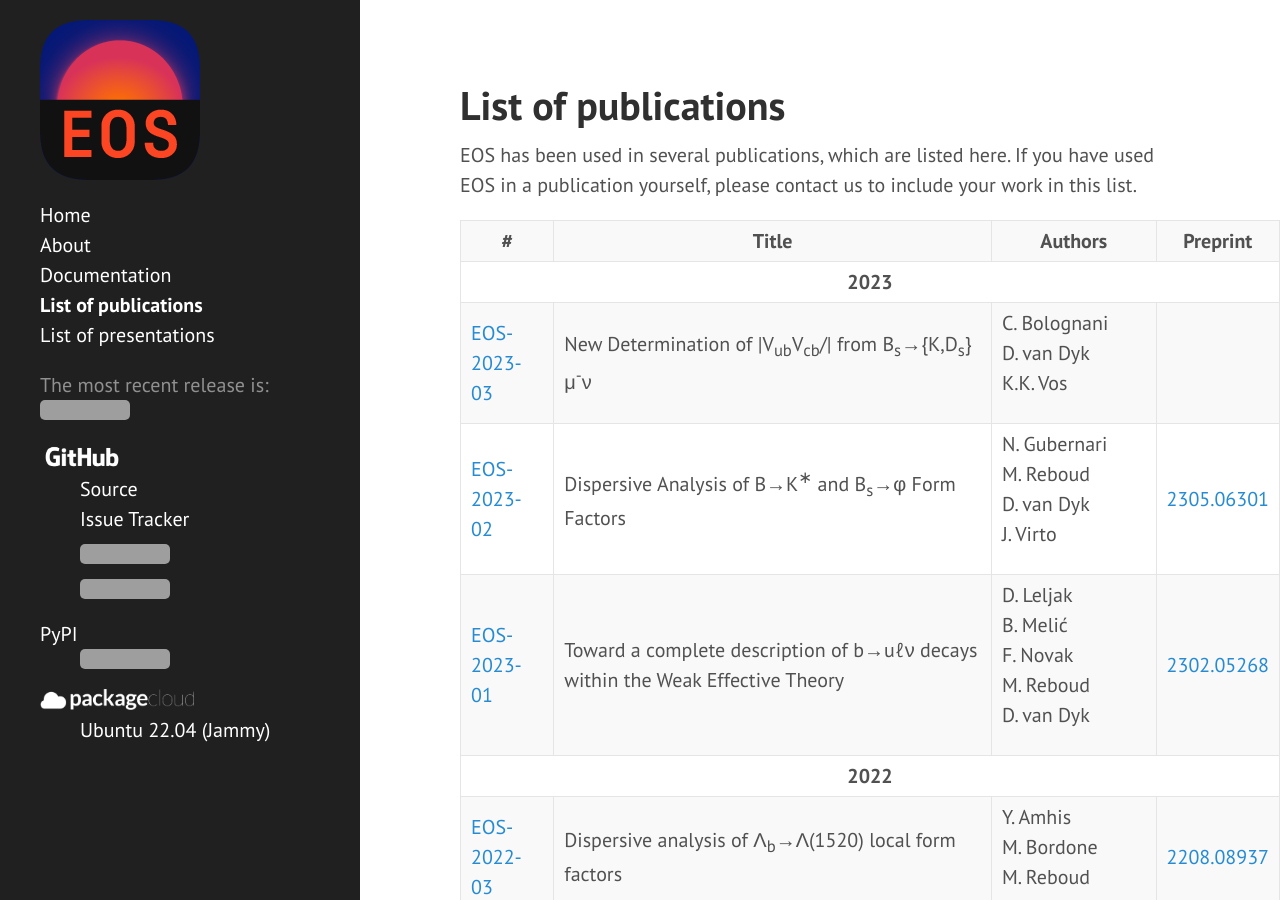
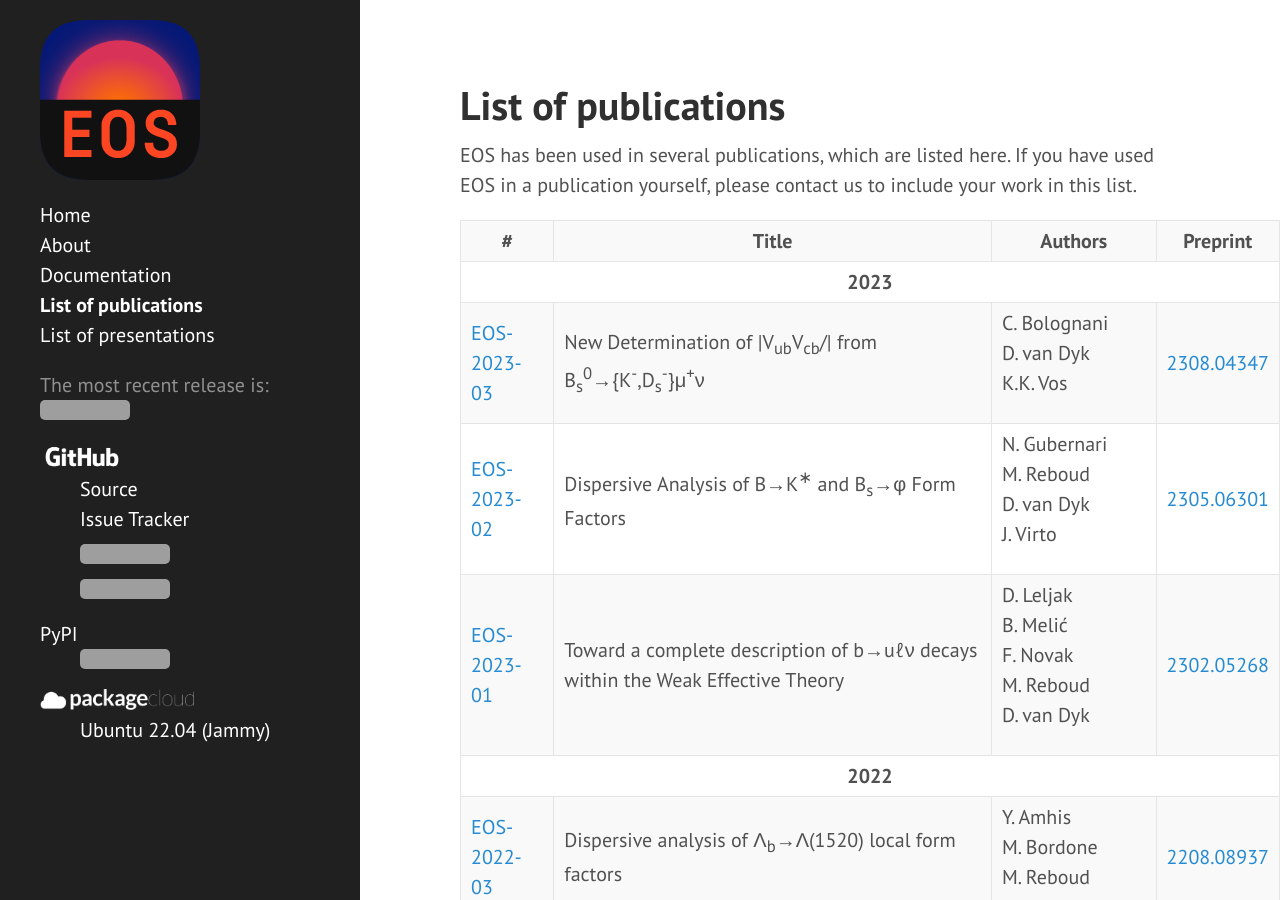
Before and after one commit to eos/eos.github.io, a Jekyll site: the page built from publications.html, in a window 1280 px wide and 900 px high. Built offline with Jekyll 4.4.1, drawn with Linux system fonts in a browser that asks for light colours; grey boxes are pictures that could not be loaded.

Commit message:
Complete entry for publication EOS-2023-03

```diff
--- a/_data/publications.yml
+++ b/_data/publications.yml
@@ -1,9 +1,9 @@
 - year: '2023'
   items:
       - id:      '03'
-        title:   'New Determination of |V<sub>ub</sub>V<sub>cb</sub>/| from B<sub>s</sub>&rarr;{K,D<sub>s</sub>}&mu;<sup>-</sup>&nu;'
+        title:   'New Determination of |V<sub>ub</sub>V<sub>cb</sub>/| from B<sub>s</sub><sup>0</sup>&rarr;{K<sup>-</sup>,D<sub>s</sub><sup>-</sup>}&mu;<sup>+</sup>&nu;'
         authors: [C.&nbsp;Bolognani, D.&nbsp;van&nbsp;Dyk, K.K.&nbsp;Vos]
-        arxiv:
+        arxiv:   '2308.04347'
       - id:      '02'
         title:   'Dispersive Analysis of B&rarr;K<sup>&lowast;</sup> and B<sub>s</sub>&rarr;&phi; Form Factors'
         authors: [N.&nbsp;Gubernari, M.&nbsp;Reboud, D.&nbsp;van&nbsp;Dyk, J.&nbsp;Virto]
```
